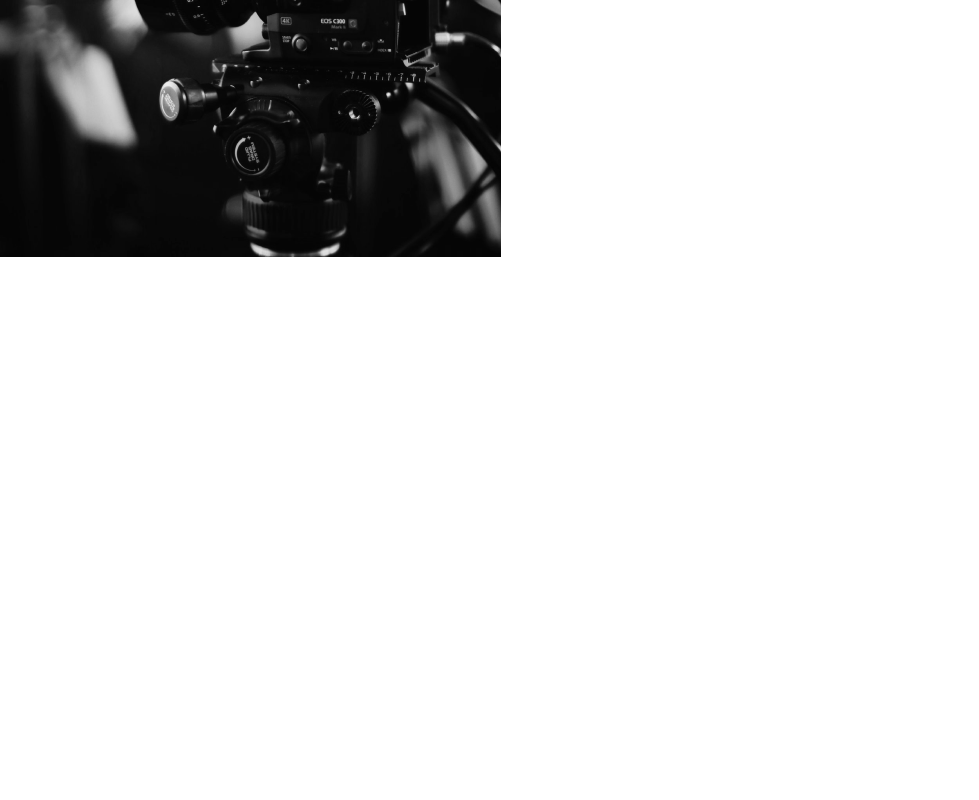
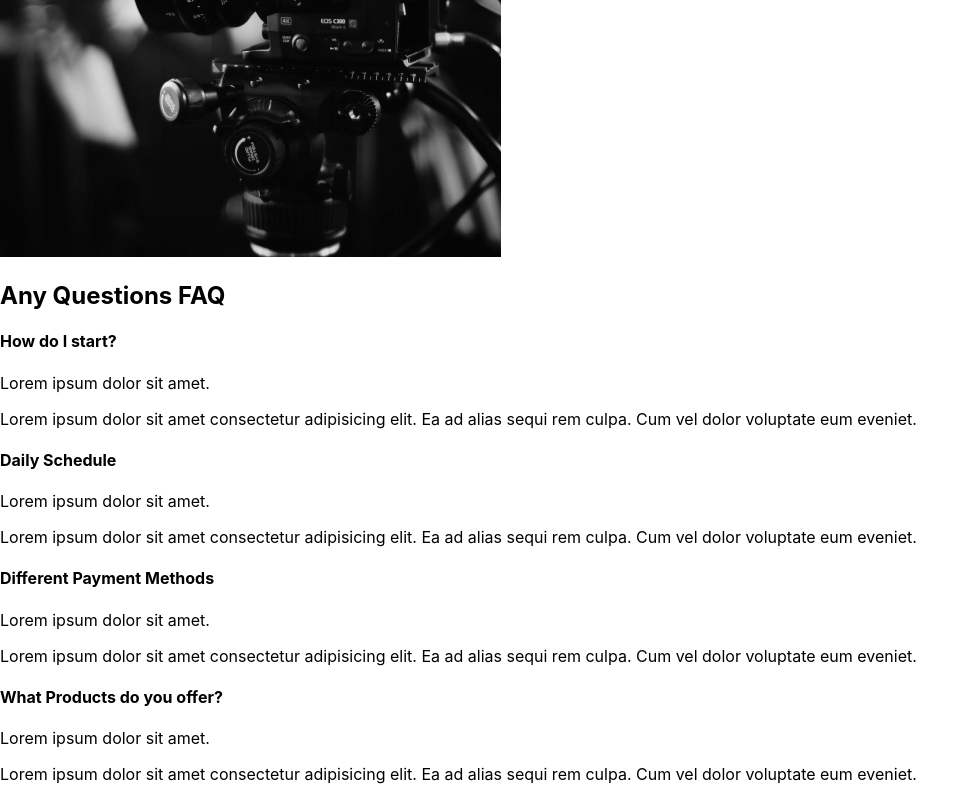
Before and after one commit to mitchbrunke/capture-website, a React (Create React App) app: page / in a window 1280 px wide. Shown: the part 2148-2948 px from the top of the page, without its empty margins (0-979 px from the left). Before the commit the page ends 2409 px from the top, so only its background shows below. Built offline with nearby package versions, Linux system fonts and the light colour scheme.

Commit message:
'about html done'

```diff
--- a/src/components/FaqSection.js
+++ b/src/components/FaqSection.js
@@ -0,0 +1,54 @@
+const FaqSection = () => {
+  return (
+    <div className="faq">
+      <h2>
+        Any Questions <span>FAQ</span>
+      </h2>
+      <div className="question">
+        <h4>How do I start?</h4>
+        <div className="answer">
+          <p>Lorem ipsum dolor sit amet.</p>
+          <p>
+            Lorem ipsum dolor sit amet consectetur adipisicing elit. Ea ad alias
+            sequi rem culpa. Cum vel dolor voluptate eum eveniet.
+          </p>
+        </div>
+      </div>
+
+      <div className="question">
+        <h4>Daily Schedule</h4>
+        <div className="answer">
+          <p>Lorem ipsum dolor sit amet.</p>
+          <p>
+            Lorem ipsum dolor sit amet consectetur adipisicing elit. Ea ad alias
+            sequi rem culpa. Cum vel dolor voluptate eum eveniet.
+          </p>
+        </div>
+      </div>
+
+      <div className="question">
+        <h4>Different Payment Methods</h4>
+        <div className="answer">
+          <p>Lorem ipsum dolor sit amet.</p>
+          <p>
+            Lorem ipsum dolor sit amet consectetur adipisicing elit. Ea ad alias
+            sequi rem culpa. Cum vel dolor voluptate eum eveniet.
+          </p>
+        </div>
+      </div>
+
+      <div className="question">
+        <h4>What Products do you offer?</h4>
+        <div className="answer">
+          <p>Lorem ipsum dolor sit amet.</p>
+          <p>
+            Lorem ipsum dolor sit amet consectetur adipisicing elit. Ea ad alias
+            sequi rem culpa. Cum vel dolor voluptate eum eveniet.
+          </p>
+        </div>
+      </div>
+    </div>
+  );
+};
+
+export default FaqSection;
--- a/src/pages/AboutUs.js
+++ b/src/pages/AboutUs.js
@@ -1,4 +1,5 @@
 import AboutSection from "../components/AboutSection";
+import FaqSection from "../components/FaqSection";
 import ServicesSection from "../components/ServicesSection";
 
 const AboutUs = () => {
@@ -6,6 +7,7 @@ const AboutUs = () => {
     <>
       <AboutSection />
       <ServicesSection />
+      <FaqSection />
     </>
   );
 };
```
